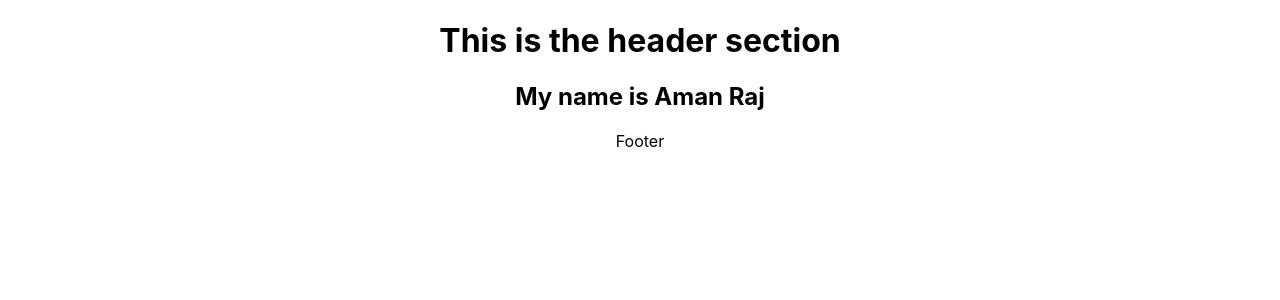
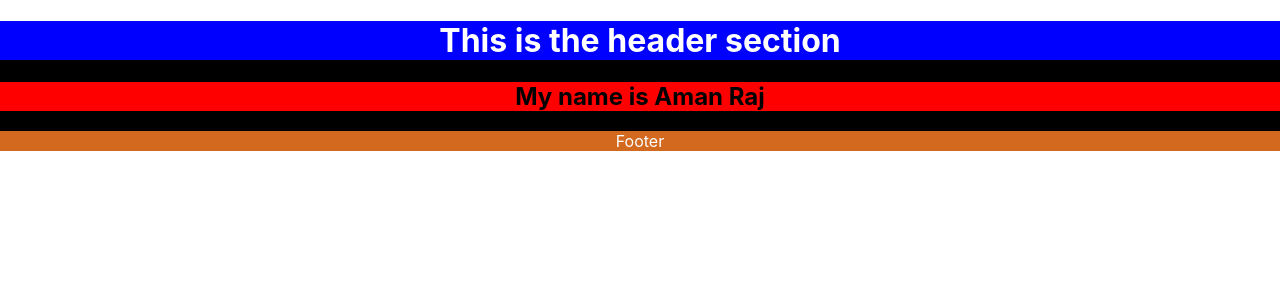
Before and after one commit to amannitp/React-tutorial, a React (Create React App) app: page / in a window 1280 px wide. Shown: the top 300 px of the page. Built offline with nearby package versions, Linux system fonts and the light colour scheme.

Commit message:
styleing of component in react

```diff
--- a/src/App.css
+++ b/src/App.css
@@ -1,5 +1,7 @@
 .App {
   text-align: center;
+  background:black;
+  color: white;
 }
 
 .App-logo {
--- a/src/App.js
+++ b/src/App.js
@@ -1,6 +1,6 @@
 
 import './App.css';
-import {Header,Footer} from './Header'
+import {Header,Footer} from './Component/Header'
 
 function App() {
   const name="Aman Raj"
@@ -8,7 +8,7 @@ function App() {
   return (
     <div className="App">
         <Header/>
-        <h2>  My  name is {name}</h2>
+        <h2 style={{backgroundColor:"red",color:'black'}}>  My  name is {name}</h2>
         <Footer/>
     </div>
   );
--- /dev/null
+++ b/src/Component/Header.jsx
@@ -0,0 +1,16 @@
+import React from 'react'
+import '../Component/footer.css'
+import '../Component/header.css'
+function Header() {
+  return (
+    <h1 className='header'>This is  the header section</h1>
+  )
+}
+
+function Footer() {
+  return (
+    <div className='footer'>Footer</div>
+  )
+}
+
+export  {Header,Footer}
--- /dev/null
+++ b/src/Component/footer.css
@@ -0,0 +1,3 @@
+.footer{
+    background-color: chocolate;
+}
--- /dev/null
+++ b/src/Component/header.css
@@ -0,0 +1,3 @@
+.header{
+    background:blue;
+}
--- a/src/Header.jsx
+++ /dev/null
@@ -1,15 +0,0 @@
-import React from 'react'
-
-function Header() {
-  return (
-    <h1>This is  the header section</h1>
-  )
-}
-
-function Footer() {
-  return (
-    <div>Footer</div>
-  )
-}
-
-export  {Header,Footer}
```
